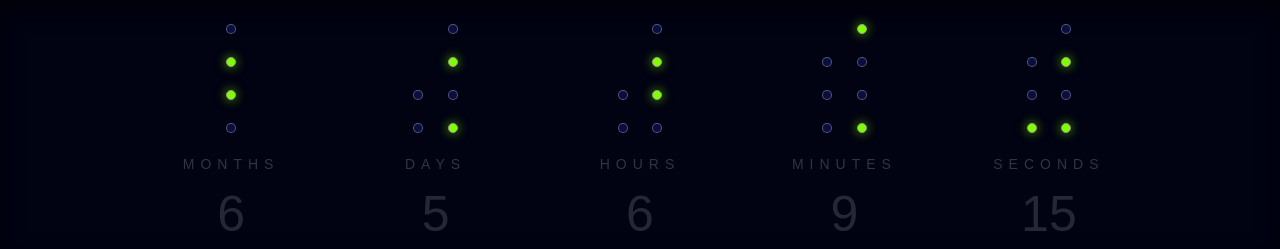
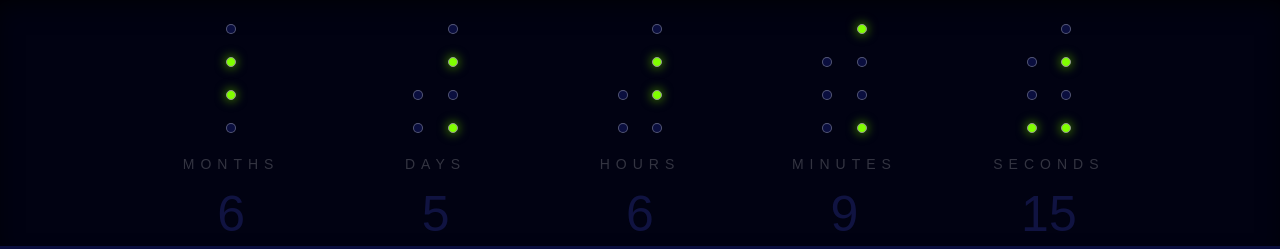
Before and after one commit to melvin15may/magnovite-2015, a PHP site: page /home.html in a window 1280 px wide. Shown: the part 554-803 px from the top of the page. Run offline with PHP 8.4, Linux system fonts and the light colour scheme.

Commit message:
scrollbar fixes, make numeric color dark blue

```diff
--- a/css/app.css
+++ b/css/app.css
@@ -7,11 +7,14 @@
     height: 100%;
     margin: 0;
     padding: 0;
+    overflow: hidden;
     font-family: 'Arial', 'Helvetica', sans-srif;
 }
 
 #canvas {
     background: #0a0e3e;
+    width: 100%;
+    height: 100%;
 }
 
 .landing {
@@ -36,7 +39,7 @@
 }
 
 .timer-block .numeric {
-    color: rgba(255, 255, 255, 0.15);
+    color: rgba(16, 19, 65, 1);
     height: 70px;
     line-height: 70px;
     font-size: 50px;
```
